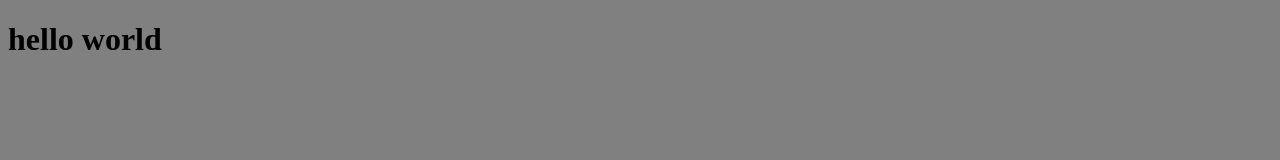
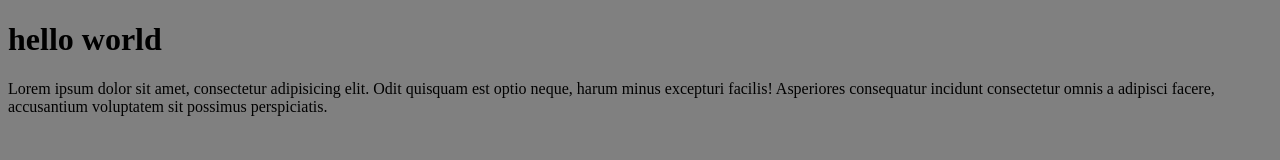
Before and after one commit to RealKenderos/test-repo, a plain HTML site: page index.html in a window 1280 px wide. Drawn offline with Linux system fonts and the light colour scheme.

Commit message:
paragraph

```diff
--- a/index.html
+++ b/index.html
@@ -11,6 +11,7 @@
 
 <body>
     <h1>hello world</h1>
+    <p>Lorem ipsum dolor sit amet, consectetur adipisicing elit. Odit quisquam est optio neque, harum minus excepturi facilis! Asperiores consequatur incidunt consectetur omnis a adipisci facere, accusantium voluptatem sit possimus perspiciatis.</p>
 </body>
 
 </html>
```
